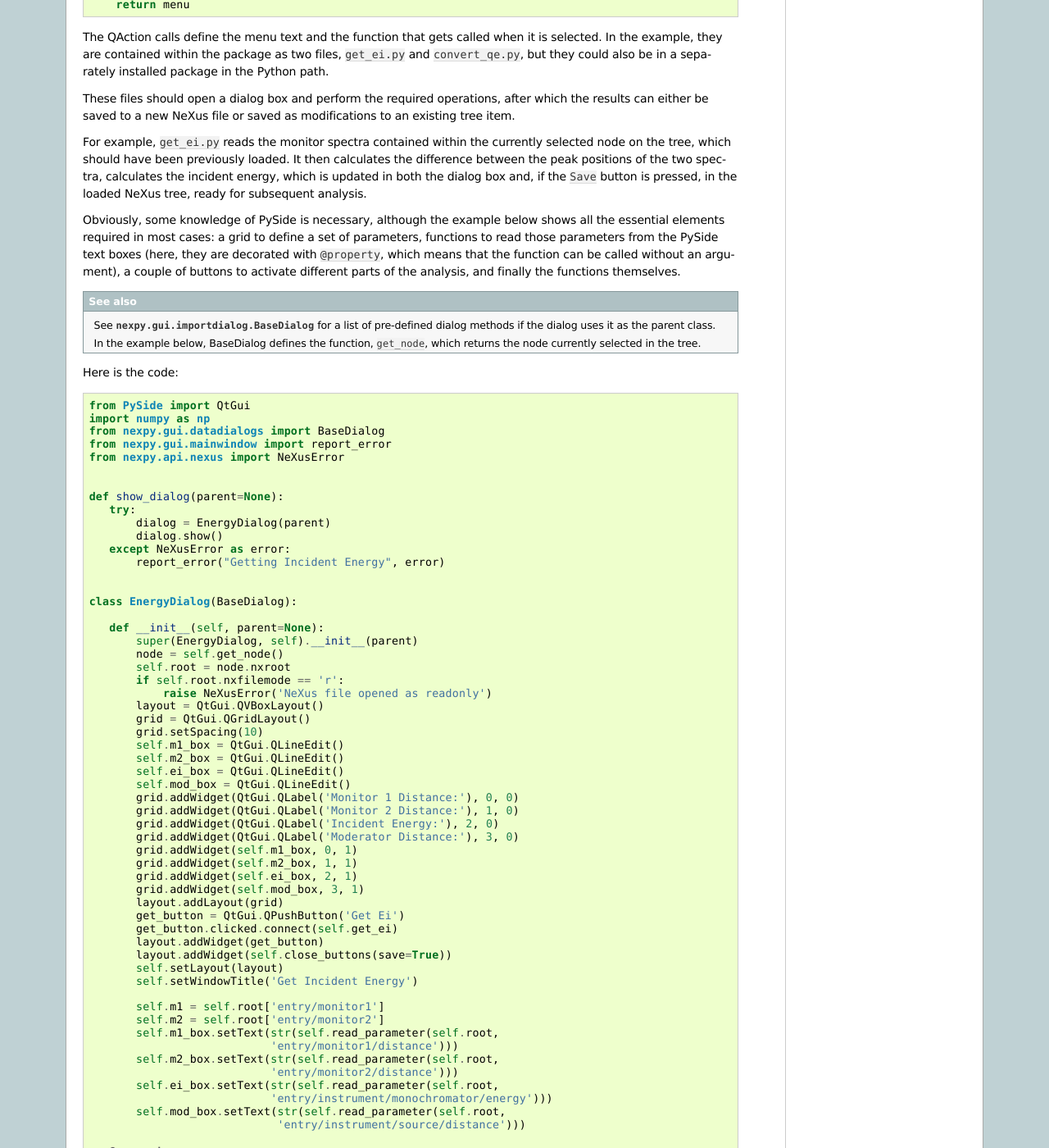
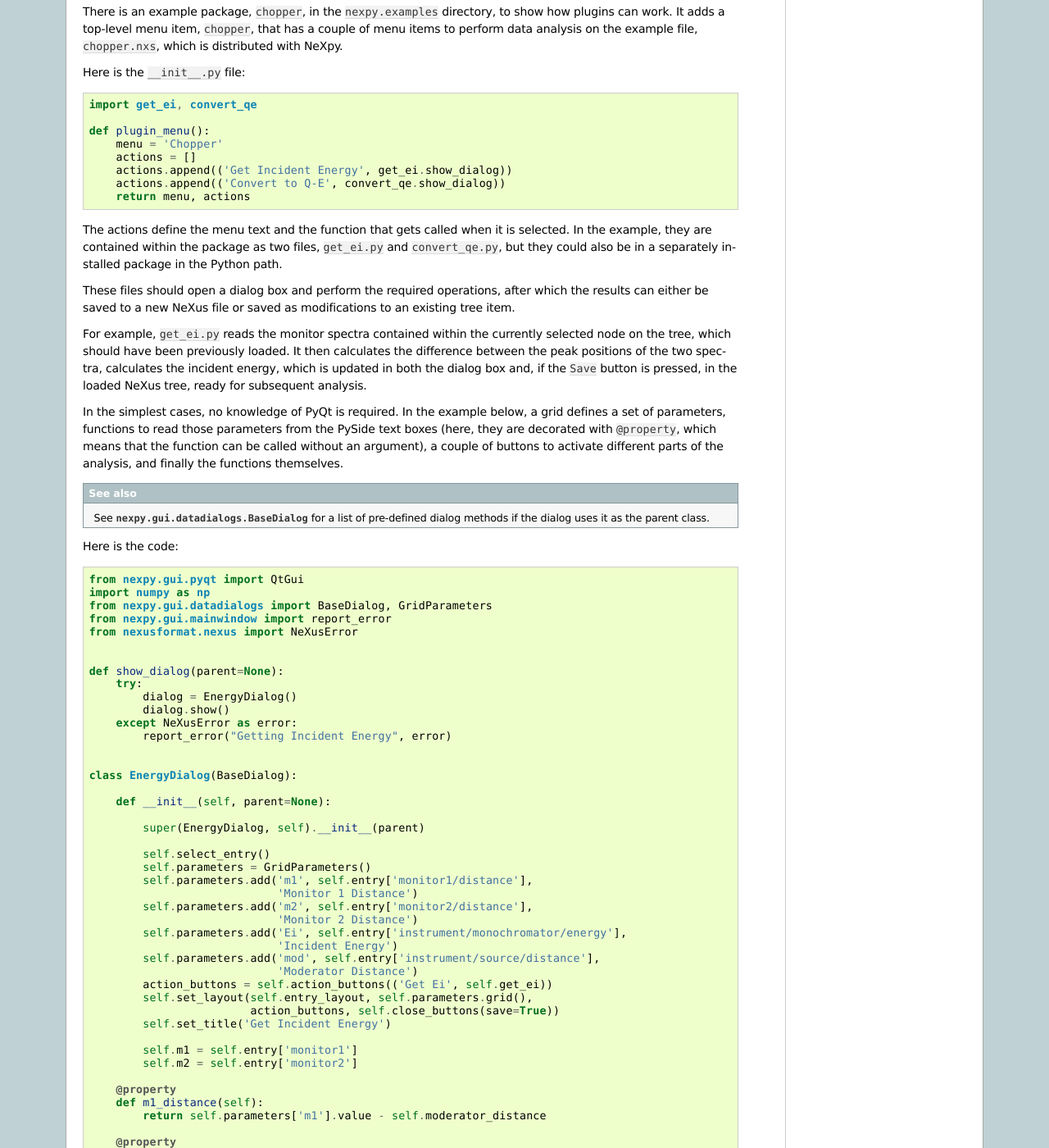
Before and after one commit to nexpy/nexpy, a Sphinx documentation site: the page built from doc/source/pythongui.rst, in a window 1280 px wide and 1400 px high, scrolled down 15027 px. Shown: the whole window at 82% size. Built offline with Sphinx 7.4.7, drawn with Linux system fonts in a browser that asks for light colours; some of the changed text lies outside the part shown.

Commit message:
Updated documentation

```diff
--- a/doc/source/importdialog.rst
+++ b/doc/source/importdialog.rst
@@ -1,3 +1,9 @@
+NeXpy BaseDialog Class
+============================
+
+.. automodule:: nexpy.gui.datadialogs
+   :members:
+
 NeXpy BaseImportDialog Class
 ============================
 
--- a/doc/source/pythongui.rst
+++ b/doc/source/pythongui.rst
@@ -258,10 +258,13 @@ Window Menu
     the data values or if you want to narrow the limits to improve the
     sensitivity of the sliders.
 
+    .. note:: This is equivalent to editing the values in the axis text boxes.
+
 **Reset Plot Limits**
-    This restores the limits to the original values.
+    This restores the axis limits to the original values.
 
-    .. note:: Right-clicking on the plot will also restore the original axis
+    .. note:: Clicking on the Home button in the Options Tab (see below) or
+              right-clicking within the plot will also restore the original axis
               limits.
 
 **Show Projection Panel**
@@ -343,7 +346,13 @@ Plotting NeXus Data
 NXdata, NXmonitor, and NXlog data can be plotted by selecting a group on the
 tree and choosing "Plot Data" from the Data menu or by double-clicking the item
 on the tree (or right-clicking for over-plots). Below the plot pane, a series of
-tabs allow manipulation of the plot limits and parameters.
+tabs allow manipulation of the plot limits and parameters using text boxes
+and sliders.
+
+.. note:: The slider ranges are initially set by the data limits. You can
+          redefine the slider ranges by editing their respective minimum and/or
+          maximum text boxes. The original range can be restored by clicking on
+          the Home button in the Options Tab or right-clicking within the plot.
 
 **Signal Tab**
 
@@ -435,10 +444,10 @@ tabs allow manipulation of the plot limits and parameters.
        :width: 75%
 
     The projection tab also contains a button to open a separate projection
-    panel that can be used instead of the tabbed interface. This interface is
-    more convenient when making a systematic exploration of different
-    projections limits and provides pixel accuracy in computing projections.
-    The x and y limits of the plot are displayed as a dashed rectangle.
+    panel. The panel is more convenient when making a systematic exploration of
+    different projections limits and provides pixel accuracy in computing
+    projections. The x and y limits of the plot are displayed as a dashed
+    rectangle, which can be hidden if preferred.
 
 .. image:: /images/projection-panel.png
    :align: center
@@ -757,18 +769,16 @@ has a couple of menu items to perform data analysis on the example file,
 
 Here is the ``__init__.py`` file::
 
- from PySide import QtGui
- import get_ei, convert_qe
+  import get_ei, convert_qe
 
- def plugin_menu(parent):
-     menu = QtGui.QMenu('Chopper')
-     menu.addAction(QtGui.QAction('Get Incident Energy', parent,
-                    triggered=get_ei.show_dialog))
-     menu.addAction(QtGui.QAction('Convert to Q-E', parent,
-                    triggered=convert_qe.show_dialog))
-     return menu
+  def plugin_menu():
+      menu = 'Chopper'
+      actions = []
+      actions.append(('Get Incident Energy', get_ei.show_dialog))
+      actions.append(('Convert to Q-E', convert_qe.show_dialog))
+      return menu, actions
 
-The QAction calls define the menu text and the function that gets called when it
+The actions define the menu text and the function that gets called when it
 is selected. In the example, they are contained within the package as two files,
 ``get_ei.py`` and ``convert_qe.py``, but they could also be in a separately
 installed package in the Python path.
@@ -784,108 +794,89 @@ calculates the incident energy, which is updated in both the dialog box and, if
 the ``Save`` button is pressed, in the loaded NeXus tree, ready for subsequent
 analysis.
 
-Obviously, some knowledge of PySide is necessary, although the example below
-shows all the essential elements required in most cases: a grid to define a set
-of parameters, functions to read those parameters from the PySide text boxes
-(here, they are decorated with ``@property``, which means that the function can
-be called without an argument), a couple of buttons to activate different parts
-of the analysis, and finally the functions themselves.
+In the simplest cases, no knowledge of PyQt is required. In the example below,
+a grid defines a set of parameters, functions to read those parameters from
+the PySide text boxes (here, they are decorated with ``@property``, which
+means that the function can be called without an argument), a couple of
+buttons to activate different parts of the analysis, and finally the
+functions themselves.
 
-.. seealso:: See :class:`nexpy.gui.importdialog.BaseDialog` for a list of
+.. seealso:: See :class:`nexpy.gui.datadialogs.BaseDialog` for a list of
              pre-defined dialog methods if the dialog uses it as the parent
-             class. In the example below, BaseDialog defines the function,
-             ``get_node``, which returns the node currently selected in the
-             tree.
+             class.
 
 Here is the code::
 
- from PySide import QtGui
- import numpy as np
- from nexpy.gui.datadialogs import BaseDialog
- from nexpy.gui.mainwindow import report_error
- from nexpy.api.nexus import NeXusError
+  from nexpy.gui.pyqt import QtGui
+  import numpy as np
+  from nexpy.gui.datadialogs import BaseDialog, GridParameters
+  from nexpy.gui.mainwindow import report_error
+  from nexusformat.nexus import NeXusError
 
 
- def show_dialog(parent=None):
-    try:
-        dialog = EnergyDialog(parent)
-        dialog.show()
-    except NeXusError as error:
-        report_error("Getting Incident Energy", error)
+  def show_dialog(parent=None):
+      try:
+          dialog = EnergyDialog()
+          dialog.show()
+      except NeXusError as error:
+          report_error("Getting Incident Energy", error)
 
 
- class EnergyDialog(BaseDialog):
+  class EnergyDialog(BaseDialog):
 
-    def __init__(self, parent=None):
-        super(EnergyDialog, self).__init__(parent)
-        node = self.get_node()
-        self.root = node.nxroot
-        if self.root.nxfilemode == 'r':
-            raise NeXusError('NeXus file opened as readonly')
-        layout = QtGui.QVBoxLayout()
-        grid = QtGui.QGridLayout()
-        grid.setSpacing(10)
-        self.m1_box = QtGui.QLineEdit()
-        self.m2_box = QtGui.QLineEdit()
-        self.ei_box = QtGui.QLineEdit()
-        self.mod_box = QtGui.QLineEdit()
-        grid.addWidget(QtGui.QLabel('Monitor 1 Distance:'), 0, 0)
-        grid.addWidget(QtGui.QLabel('Monitor 2 Distance:'), 1, 0)
-        grid.addWidget(QtGui.QLabel('Incident Energy:'), 2, 0)
-        grid.addWidget(QtGui.QLabel('Moderator Distance:'), 3, 0)
-        grid.addWidget(self.m1_box, 0, 1)
-        grid.addWidget(self.m2_box, 1, 1)
-        grid.addWidget(self.ei_box, 2, 1)
-        grid.addWidget(self.mod_box, 3, 1)
-        layout.addLayout(grid)
-        get_button = QtGui.QPushButton('Get Ei')
-        get_button.clicked.connect(self.get_ei)
-        layout.addWidget(get_button)
-        layout.addWidget(self.close_buttons(save=True))
-        self.setLayout(layout)
-        self.setWindowTitle('Get Incident Energy')
+      def __init__(self, parent=None):
 
-        self.m1 = self.root['entry/monitor1']
-        self.m2 = self.root['entry/monitor2']
-        self.m1_box.setText(str(self.read_parameter(self.root,
-                            'entry/monitor1/distance')))
-        self.m2_box.setText(str(self.read_parameter(self.root,
-                            'entry/monitor2/distance')))
-        self.ei_box.setText(str(self.read_parameter(self.root,
-                            'entry/instrument/monochromator/energy')))
-        self.mod_box.setText(str(self.read_parameter(self.root,
-                             'entry/instrument/source/distance')))
+          super(EnergyDialog, self).__init__(parent)
 
-    @property
-    def m1_distance(self):
-        return np.float32(self.m1_box.text()) - self.moderator_distance
+          self.select_entry()
+          self.parameters = GridParameters()
+          self.parameters.add('m1', self.entry['monitor1/distance'],
+                              'Monitor 1 Distance')
+          self.parameters.add('m2', self.entry['monitor2/distance'],
+                              'Monitor 2 Distance')
+          self.parameters.add('Ei', self.entry['instrument/monochromator/energy'],
+                              'Incident Energy')
+          self.parameters.add('mod', self.entry['instrument/source/distance'],
+                              'Moderator Distance')
+          action_buttons = self.action_buttons(('Get Ei', self.get_ei))
+          self.set_layout(self.entry_layout, self.parameters.grid(),
+                          action_buttons, self.close_buttons(save=True))
+          self.set_title('Get Incident Energy')
 
-    @property
-    def m2_distance(self):
-        return np.float32(self.m2_box.text()) - self.moderator_distance
+          self.m1 = self.entry['monitor1']
+          self.m2 = self.entry['monitor2']
 
-    @property
-    def Ei(self):
-        return np.float32(self.ei_box.text())
+      @property
+      def m1_distance(self):
+          return self.parameters['m1'].value - self.moderator_distance
 
-    @property
-    def moderator_distance(self):
-        return np.float32(self.mod_box.text())
+      @property
+      def m2_distance(self):
+          return self.parameters['m2'].value - self.moderator_distance
 
-    def get_ei(self):
-        t = 2286.26 * self.m1_distance / np.sqrt(self.Ei)
-        m1_time = self.m1[t-200.0:t+200.0].moment()
-        t = 2286.26 * self.m2_distance / np.sqrt(self.Ei)
-        m2_time = self.m2[t-200.0:t+200.0].moment()
-        self.ei_box.setText(str((2286.26 * (self.m2_distance - self.m1_distance) /
-                                   (m2_time - m1_time))**2))
+      @property
+      def Ei(self):
+          return self.parameters['Ei'].value
 
-    def accept(self):
-        try:
-            self.root['entry/instrument/monochromator/energy'] = self.Ei
-        except NeXusError as error:
-            report_error("Getting Incident Energy", error)
-        super(EnergyDialog, self).accept()
+      @property
+      def moderator_distance(self):
+          return self.parameters['mod'].value
+
+      def get_ei(self):
+          t = 2286.26 * self.m1_distance / np.sqrt(self.Ei)
+          m1_time = self.m1[t-200.0:t+200.0].moment()
+          t = 2286.26 * self.m2_distance / np.sqrt(self.Ei)
+          m2_time = self.m2[t-200.0:t+200.0].moment()
+          self.parameters['Ei'].value = (2286.26 * (self.m2_distance - self.m1_distance) /
+                                         (m2_time - m1_time))**2
+
+      def accept(self):
+          try:
+              self.parameters['Ei'].save()
+          except NeXusError as error:
+              report_error("Getting Incident Energy", error)
+          super(EnergyDialog, self).accept()
+
 
 Configuring NeXpy
 -----------------
```
Also changed, not shown: other parts of doc/source/pythongui.rst (+3 -0 lines), README.rst (+11 -7 lines), doc/source/pythonshell.rst (+5 -6 lines).
